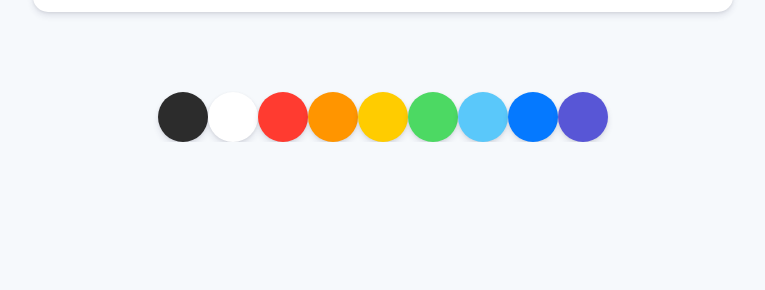
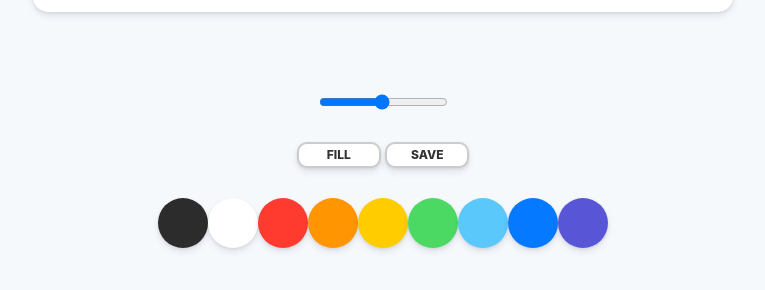
Before and after one commit to jinimong/paintjs, a plain HTML site: page index.html in a window 1280 px wide. Shown: the part 738-1028 px from the top of the page, without its empty margins (257-1022 px from the left). Before the commit the page ends 880 px from the top, so only its background shows below. Drawn offline with Linux system fonts and the light colour scheme.

Commit message:
Add style
- button
- range

```diff
--- a/index.html
+++ b/index.html
@@ -11,6 +11,13 @@
 <body>
     <canvas id="jsCanvas" class="canvas"></canvas>
     <div class="controls">
+        <div class="controls__range">
+            <input id="jsRange" type="range" min="0.1" max="5.0" value="2.5" step="0.1" />
+        </div>
+        <div class="controls__btns">
+            <button id="jsMode">Fill</button>
+            <button id="jsSave">Save</button>
+        </div>
         <div id="jsColors" class="controls__colors">
             <div class="controls__color" style="background-color: #2c2c2c"></div>
             <div class="controls__color" style="background-color: white"></div>
--- a/styles.css
+++ b/styles.css
@@ -5,7 +5,7 @@ body {
     display: flex;
     flex-direction: column;
     align-items: center;
-    padding-top: 50px;
+    padding: 50px 0px;
 }
 
 .canvas {
@@ -18,6 +18,33 @@ body {
 
 .controls {
     margin-top: 80px;
+    display: flex;
+    flex-direction: column;
+    align-items: center;
+}
+
+.controls .controls__btns {
+    margin-bottom: 30px;
+}
+
+.controls__btns button {
+    all: unset;
+    cursor: pointer;
+    background-color: white;
+    padding: 5px 0px;
+    width: 80px;
+    text-align: center;
+    border-radius: 10px;
+    box-shadow: 0 4px 6px rgba(50, 50, 93, 0.11), 0 1px 3px rgba(0, 0, 0, 0.08);
+    border: 2px solid rgba(0, 0, 0, 0.2);
+    color: rgba(0, 0, 0, 0.8);
+    text-transform: uppercase;
+    font-weight: 800;
+    font-size: 12px;
+}
+
+.controls__btns button:active {
+    transform:scale(0.98);
 }
 
 .controls .controls__colors {
@@ -31,3 +58,7 @@ body {
     cursor: pointer;
     box-shadow: 0 4px 6px rgba(50, 50, 93, 0.11), 0 1px 3px rgba(0, 0, 0, 0.08);
 }
+
+.controls .controls__range {
+    margin-bottom: 30px;
+}
```
